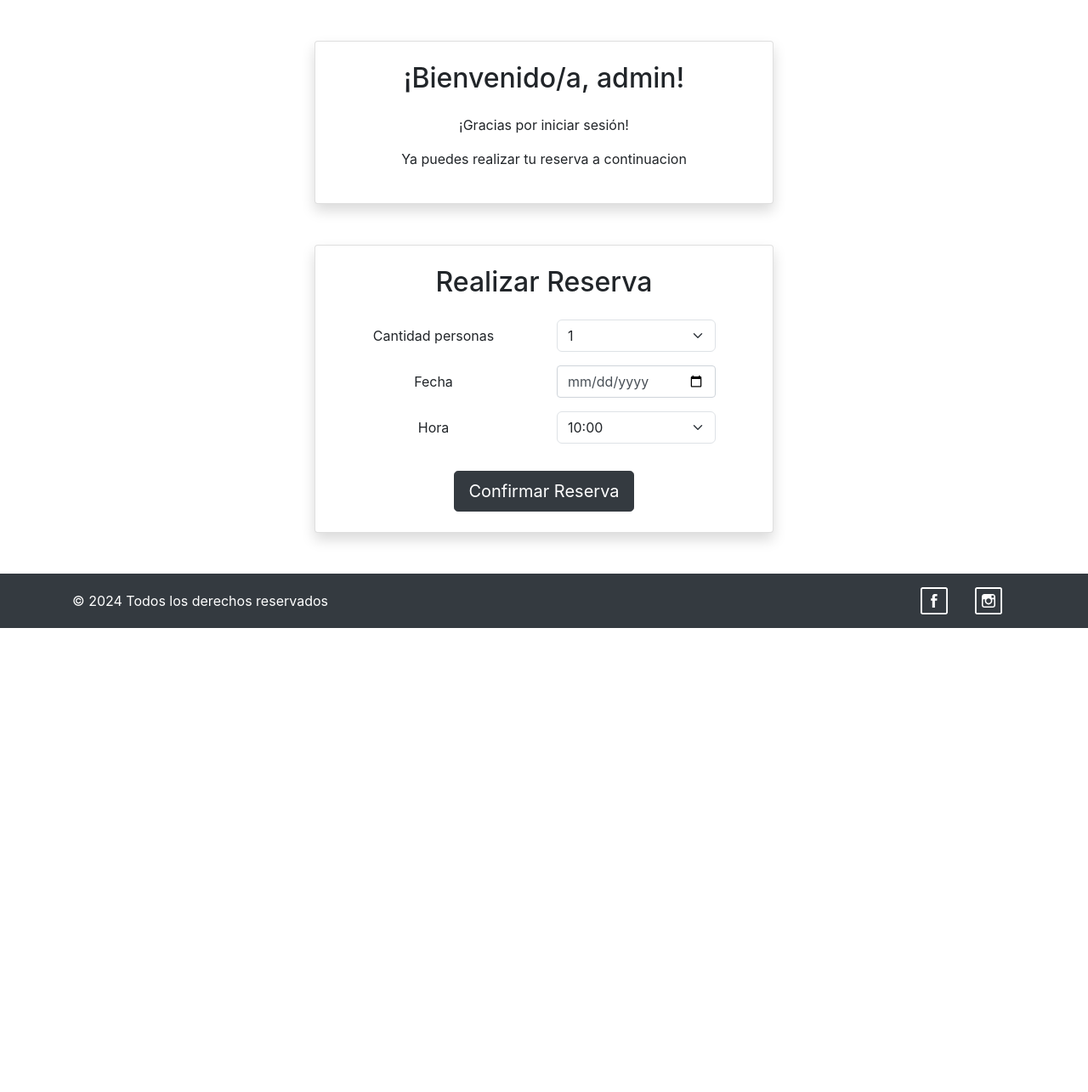
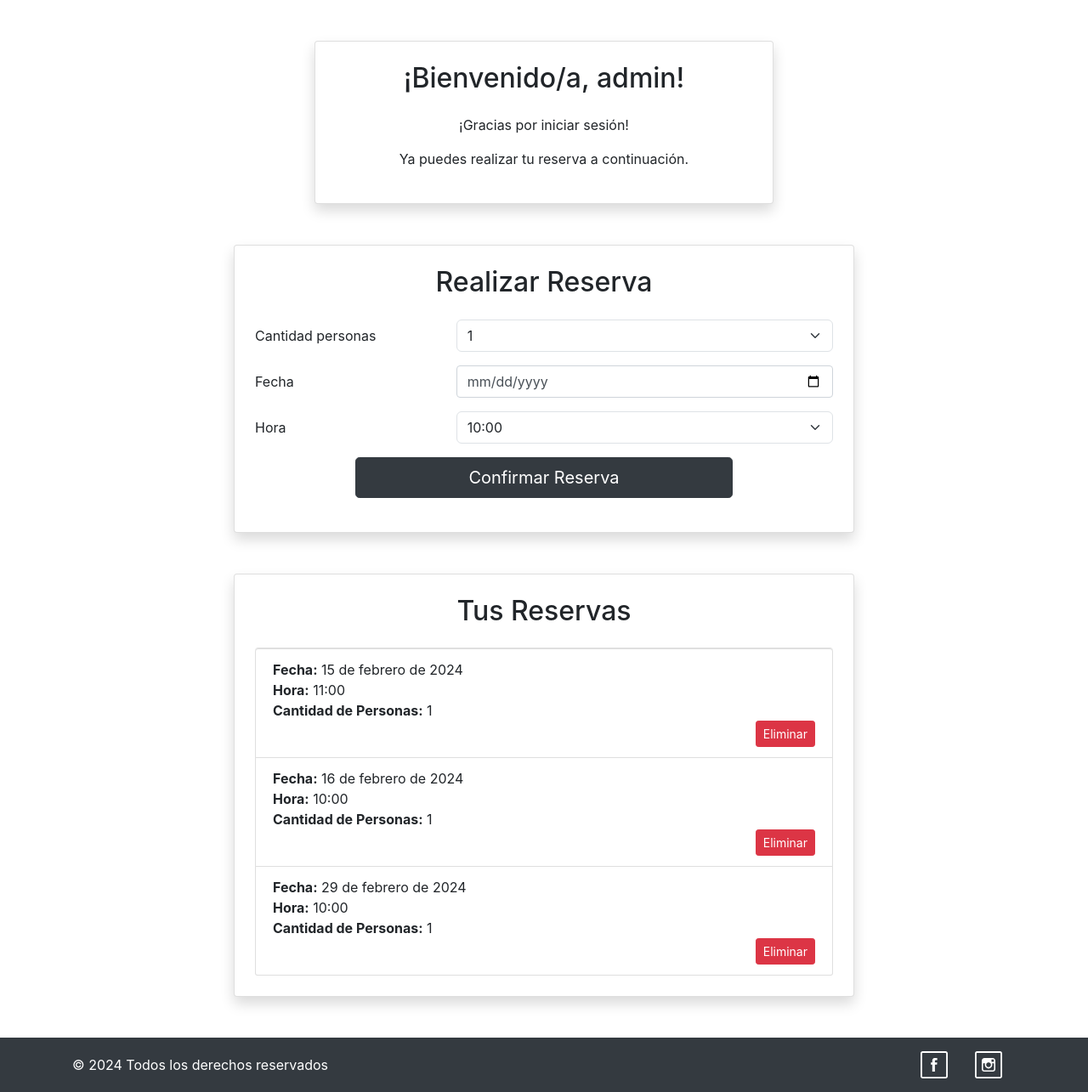
Before and after one commit to MatiAstore/Restaurante-LaVecchia, a Django app: page /reserva/ in a window 1280 px wide. Shown: the part 244-1529 px from the top of the page at 85% size. Before the commit the page ends 983 px from the top, so only its background shows below. Run offline with Django 4.2, Linux system fonts and the light colour scheme; a user stored in the database is signed in; data comes from the database, SQL or seed files in the repository; both versions use the stored data as it was after the commit; some libraries are stand-ins or nearby versions.

Commit message:
Cuarta version (visualizar reservas y arreglo detalles)

```diff
--- a/myapp/templates/login.html
+++ b/myapp/templates/login.html
@@ -44,6 +44,9 @@
           </div>
         </form>
       </div>
+      <div>
+        ¿No tenés cuenta aún? <a href="{% url 'register' %}">Crear cuenta</a>.
+      </div>
     </div>
   </div>
 </div>
--- a/myapp/templates/logout.html
+++ b/myapp/templates/logout.html
@@ -22,4 +22,4 @@
     </div>
 </div>
 
-{% endblock content %}
+{% endblock content %Ñ}
--- a/myapp/templates/password_reset_complete.html
+++ b/myapp/templates/password_reset_complete.html
@@ -17,7 +17,7 @@
     z-index: 1;
   "></div>
 
-<div class="container mt-5 mb-5">
+<div class="container mt-5" style="margin-bottom: 140px;">
     <div class="row justify-content-center">
         <div class="col-md-6">
             <div class="card p-4 shadow">
--- a/myapp/templates/password_reset_confirm.html
+++ b/myapp/templates/password_reset_confirm.html
@@ -17,7 +17,7 @@
     z-index: 1;
   "></div>
 
-<div class="container mt-5 mb-5">
+<div class="container mt-5 mb-5" >
     <div class="row justify-content-center">
         <div class="col-md-6">
             <div class="card p-4 shadow">
--- a/myapp/templates/password_reset_done.html
+++ b/myapp/templates/password_reset_done.html
@@ -17,7 +17,7 @@
     z-index: 1;
   "></div>
 
-<div class="container mt-5 mb-5">
+<div class="container mt-5" style="margin-bottom: 140px;">
     <div class="row justify-content-center">
         <div class="col-md-6">
             <div class="card p-4 shadow">
--- a/myapp/templates/reserva.html
+++ b/myapp/templates/reserva.html
@@ -37,23 +37,23 @@
             <div class="card p-4 shadow text-center">
                 <h2 class="text-center mb-4">¡Bienvenido/a, {{ request.user.username }}!</h2>
                 <p>¡Gracias por iniciar sesión!</p>
-                <p>Ya puedes realizar tu reserva a continuacion</p>
+                <p>Ya puedes realizar tu reserva a continuación.</p>
             </div>
         </div>
     </div>
 </div>
 
 <div class="container mt-5 mb-5">
-    <div class="row justify-content-center align-items-center"> <!-- Añadido 'align-items-center' -->
-        <div class="col-md-6">
-            <div class="card p-4 shadow text-center">
-                <h2 class="mb-4">Realizar Reserva</h2>
+    <div class="row justify-content-center">
+        <div class="col-md-8">
+            <div class="card p-4 shadow">
+                <h2 class="text-center mb-4">Realizar Reserva</h2>
                 <form method="post" action="{% url 'reserva' %}">
                     {% csrf_token %}
                     {% for field in form %}
-                        <div class="form-group row align-items-center"> <!-- Añadido 'align-items-center' -->
-                            <label for="{{ field.id_for_label }}" class="col-md-6 col-form-label align-self-start">{{ field.label }}</label> <!-- Modificado 'col-md-9' a 'col-md-4' y 'text-md-end' -->
-                            <div class="col-md-5">
+                    <div class="form-group row">
+                        <label for="{{ field.id_for_label }}" class="col-md-4 col-form-label">{{ field.label }}</label>
+                        <div class="col-md-8">
                             {{ field }}
                             {% if field.errors %}
                             <ul class="errorlist">
@@ -65,7 +65,11 @@
                         </div>
                     </div>
                     {% endfor %}
-                    <button type="submit" class="btn btn-dark btn-lg mt-3" id="submit-button">Confirmar Reserva</button>
+                    <div class="form-group row justify-content-center">
+                        <div class="col-md-8">
+                            <button type="submit" class="btn btn-dark btn-lg btn-block" id="submit-button">Confirmar Reserva</button>
+                        </div>
+                    </div>
                 </form>
                 {% if form.non_field_errors %}
                 <div class="alert alert-danger mt-3" role="alert">
@@ -77,7 +81,30 @@
     </div>
 </div>
 
-
+{% if reservas_usuario %}
+<div class="container mt-5 mb-5">
+    <div class="row justify-content-center">
+        <div class="col-md-8">
+            <div class="card p-4 shadow">
+                <h2 class="text-center mb-4">Tus Reservas</h2>
+                <div class="list-group">
+                    {% for reserva in reservas_usuario %}
+                    <div class="list-group-item">
+                        <p class="mb-0"><strong>Fecha:</strong> {{ reserva.fecha }}</p>
+                        <p class="mb-0"><strong>Hora:</strong> {{ reserva.hora }}</p>
+                        <p class="mb-0"><strong>Cantidad de Personas:</strong> {{ reserva.cantidad_personas }}</p>
+                        <form method="post" action="{% url 'eliminar_reserva' reserva.id %}" style="display: inline;">
+                            {% csrf_token %}
+                            <button type="submit" class="btn btn-danger btn-sm float-end">Eliminar</button>
+                        </form>
+                    </div>
+                    {% endfor %}
+                </div>
+            </div>
+        </div>
+    </div>
+</div>
+{% endif %}
 
 
 
--- a/myapp/urls.py
+++ b/myapp/urls.py
@@ -1,6 +1,6 @@
 from django.urls import path
 from . import views
-from .views import CustomLoginView, custom_logout, confirmacion_reserva, CustomPasswordResetView
+from .views import CustomLoginView, custom_logout, confirmacion_reserva, CustomPasswordResetView, eliminar_reserva
 from django.contrib.auth import views as auth_views
 
 urlpatterns = [
@@ -10,6 +10,7 @@ urlpatterns = [
     path("nosotros/", views.nosotros, name="nosotros"),
     path('reserva/', views.reserva, name="reserva"),
     path('confirmacion_reserva/<int:reserva_id>/', confirmacion_reserva, name='confirmacion_reserva'),
+    path('reserva/<int:reserva_id>/eliminar/', eliminar_reserva, name='eliminar_reserva'),
     path('carta/', views.carta, name='carta'),
     path('carta/<str:categoria>/', views.carta, name='carta_categoria'),
     path('register/', views.register, name="register"),
--- a/myapp/views.py
+++ b/myapp/views.py
@@ -8,6 +8,7 @@ from django.db.models import Count
 from django.shortcuts import render, redirect
 from django.urls import reverse_lazy
 from django.core.mail import send_mail
+from django.contrib.auth.decorators import login_required
 
 
 def index(request):
@@ -69,7 +70,6 @@ def reseñas(request):
 
     return render(request, 'reseñas.html', {'reseñas': reseñas, 'form': form})
 
-from django.shortcuts import render, redirect
 
 def reserva(request):
     if request.method == 'POST':
@@ -89,13 +89,25 @@ def reserva(request):
             return redirect('confirmacion_reserva', reserva_id=reserva.id)
     else:
         form = ReservaForm()
+    reservas_usuario = None
+    if request.user.is_authenticated:
+        reservas_usuario = Reserva.objects.filter(usuario=request.user)
+    return render(request, 'reserva.html', {'form': form, 'reservas_usuario': reservas_usuario})
 
-    return render(request, 'reserva.html', {'form': form})
 
 def confirmacion_reserva(request, reserva_id):
     reserva = get_object_or_404(Reserva, id=reserva_id)
     return render(request, 'confirmacion_reserva.html', {'reserva': reserva})
 
+def eliminar_reserva(request, reserva_id):
+    reserva = get_object_or_404(Reserva, id=reserva_id)
+    # Verifica si el usuario es el propietario de la reserva
+    if reserva.usuario == request.user:
+        if request.method == 'POST':
+            reserva.delete()
+            return redirect('reserva')
+    # Si la solicitud no es POST, redirige nuevamente a la página de reservas
+    return redirect('reserva')
 
 # El registro se hizo manuelmente, no utilizamos librerias como para Logout y Login
 def register(request):
--- a/restaurante/settings.py
+++ b/restaurante/settings.py
@@ -106,7 +106,7 @@ AUTH_PASSWORD_VALIDATORS = [
 # Internationalization
 # https://docs.djangoproject.com/en/4.2/topics/i18n/
 
-LANGUAGE_CODE = "en-us"
+LANGUAGE_CODE = "es"
 
 TIME_ZONE = "UTC"
 
@@ -137,4 +137,4 @@ EMAIL_HOST = 'smtp.gmail.com'
 EMAIL_PORT = 587
 EMAIL_USE_TLS = True
 EMAIL_HOST_USER = 'matiasastore10@gmail.com'
-EMAIL_HOST_PASSWORD = 'pwtf tkuc bgyc ryme'
+EMAIL_HOST_PASSWORD = 'uhil ytbz uiak gdun'
```
Also changed, not shown: myapp/templates/password_reset_form.html (+6 -5 lines), db.sqlite3. Lines whose indentation alone changed are shown as unchanged.
